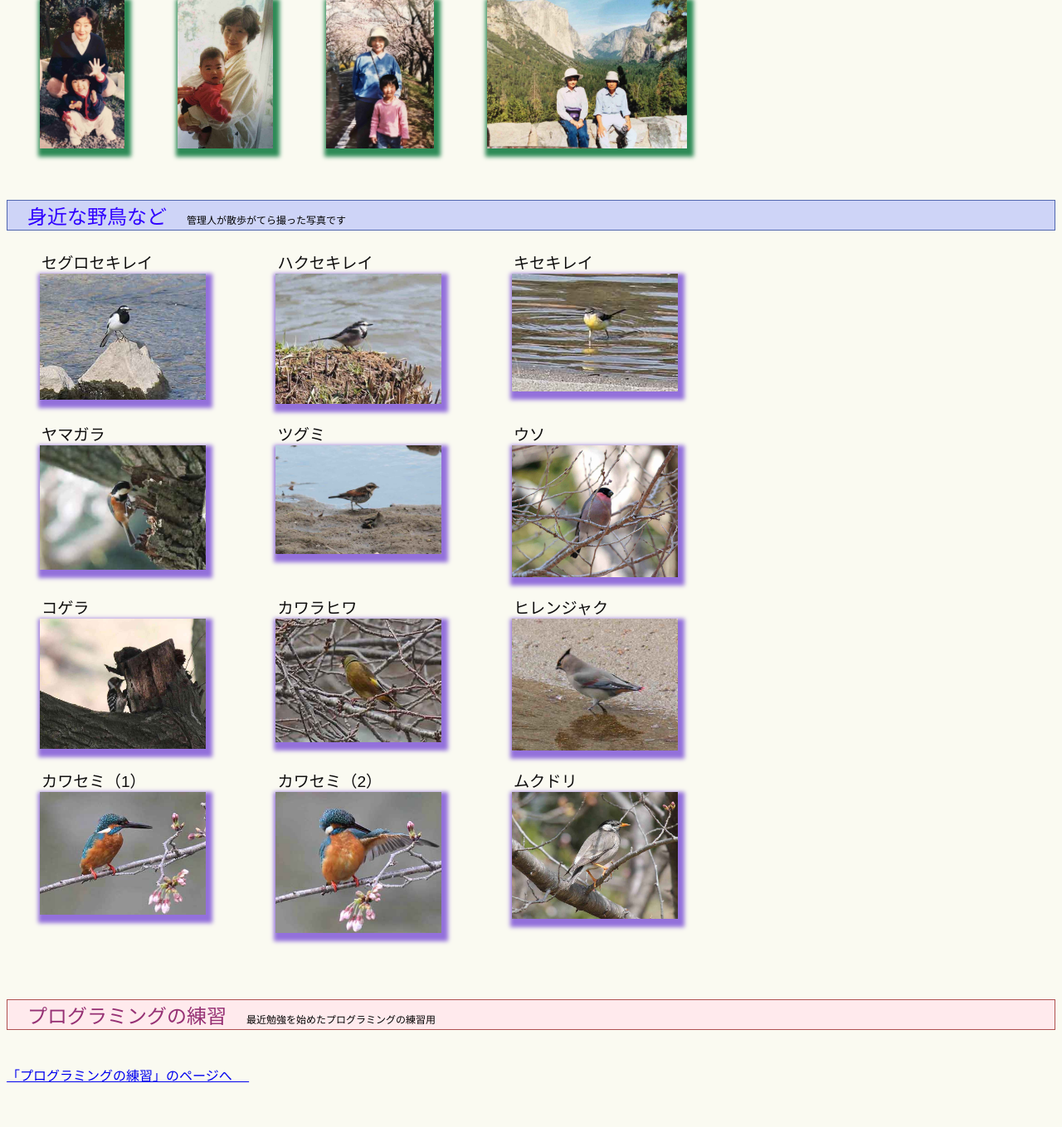
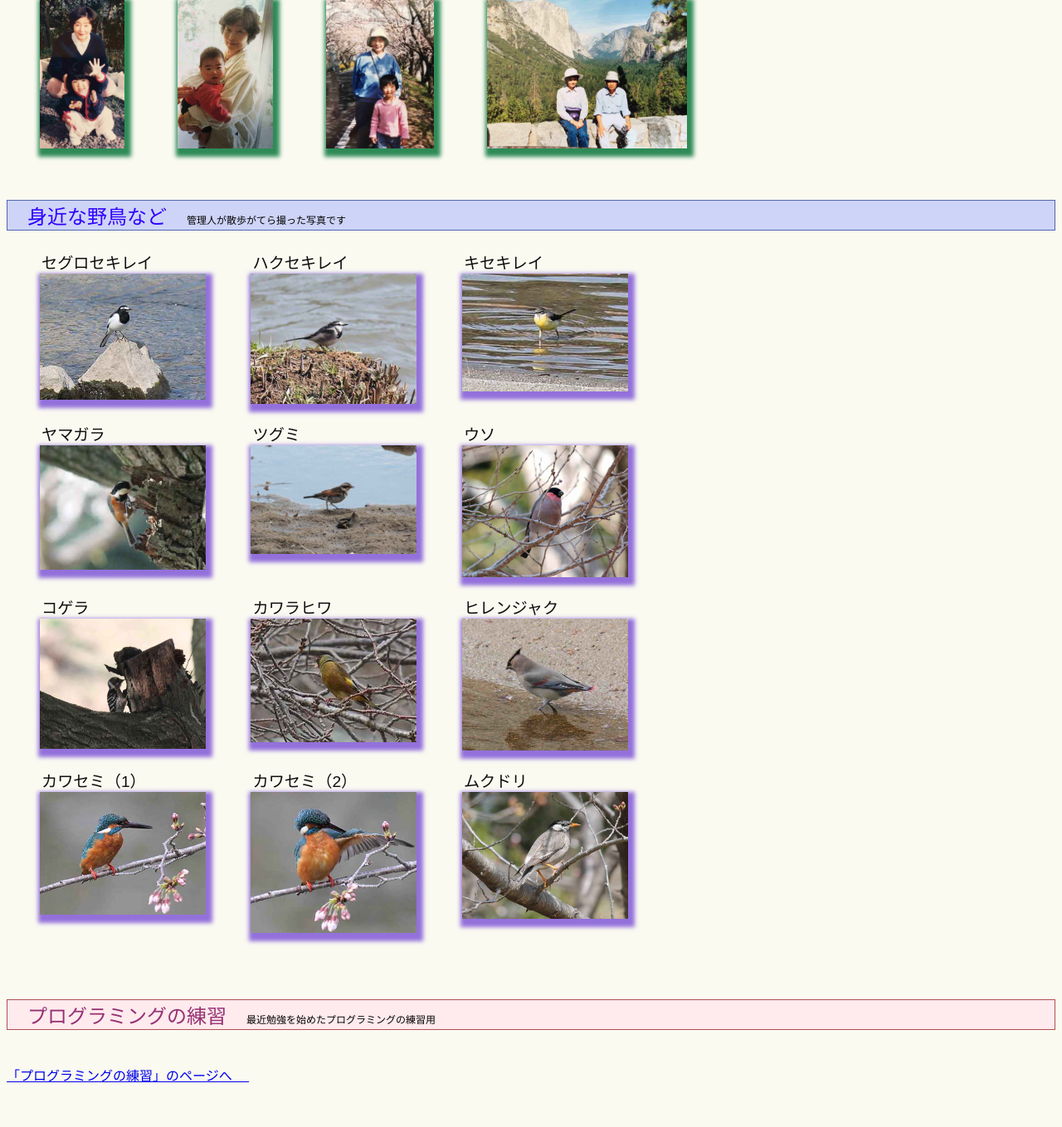
Before and after one commit to nkino-kino/ikuy-iron2, a PHP site: page / in a window 1280 px wide. Shown: the part 1405-2764 px from the top of the page at 83% size. Run offline with PHP 8.4, Linux system fonts and the light colour scheme.

Commit message:
Update css練習.css

```diff
--- a/css練習.css
+++ b/css練習.css
@@ -63,7 +63,7 @@ p.sample3 span {
     }
 .bird > li {
     display:  inline-block;     /* インラインブロック要素にする */
-    width: 280px;               /* 幅指定 */
+    width: 250px;               /* 幅指定 */
     vertical-align: top;    /* 要素を上下中央で揃える */
 }
 .flower img {
```
